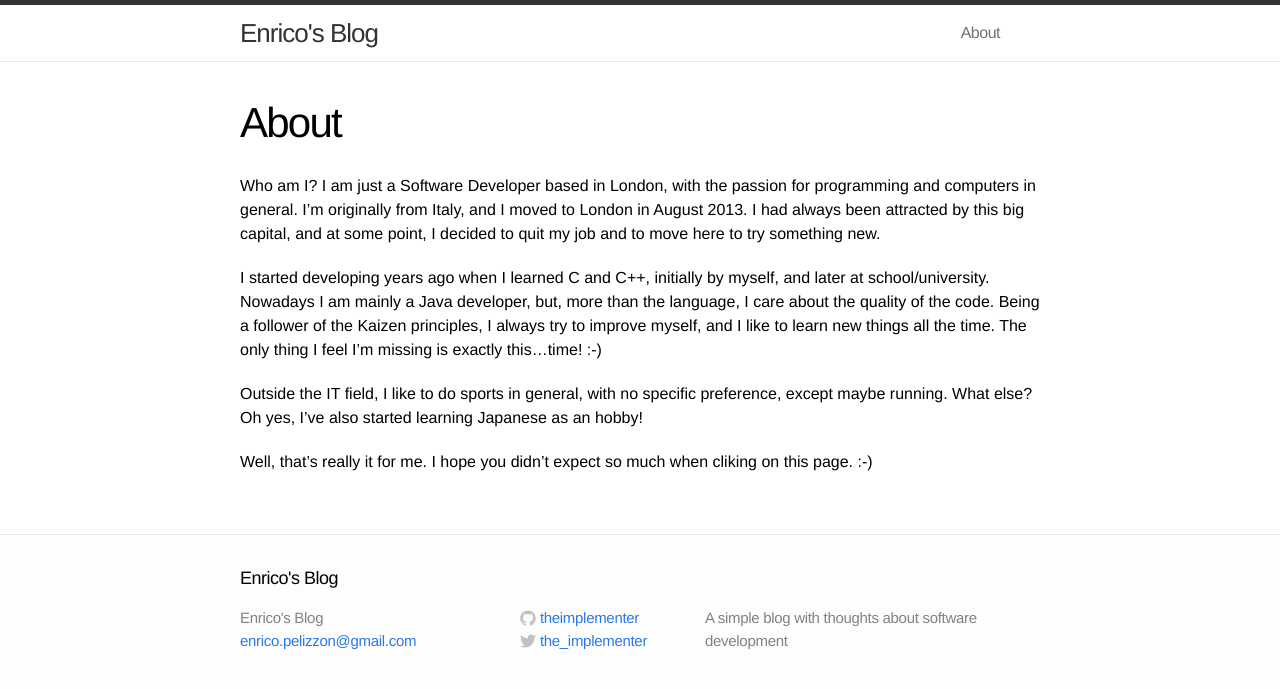
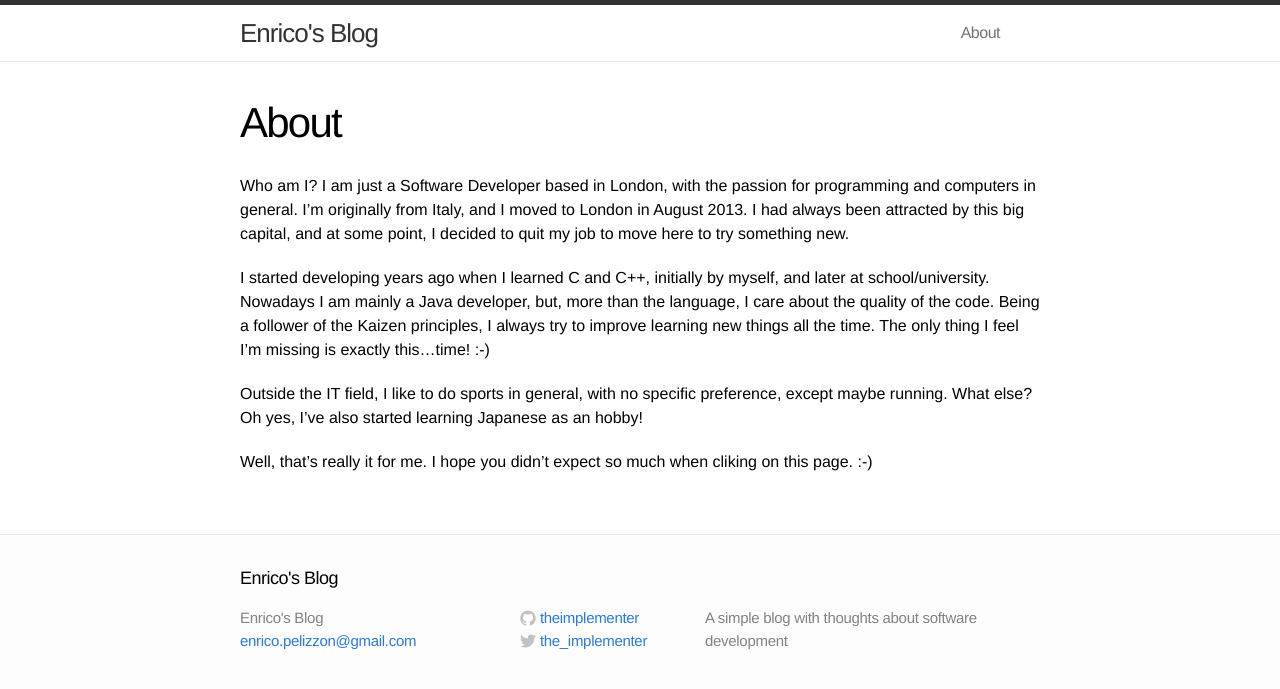
Before and after one commit to TheImplementer/theimplementer.github.io, a Jekyll site: the page built from about.md, in a window 1280 px wide. Shown: the top 689 px of the page. Built offline with Jekyll 4.4.1, drawn with Linux system fonts in a browser that asks for light colours.

Commit message:
Changes in About page

```diff
--- a/about.md
+++ b/about.md
@@ -5,10 +5,10 @@ permalink: /about/
 ---
 
 Who am I?
-I am just a Software Developer based in London, with the passion for programming and computers in general. I'm originally from Italy, and I moved to London in August 2013. I had always been attracted by this big capital, and at some point, I decided to quit my job and to move here to try something new.
+I am just a Software Developer based in London, with the passion for programming and computers in general. I'm originally from Italy, and I moved to London in August 2013. I had always been attracted by this big capital, and at some point, I decided to quit my job to move here to try something new.
 
 I started developing years ago when I learned C and C++, initially by myself, and later at school/university. Nowadays I am mainly a Java developer, but, more than the language, I care about the quality of the code.
-Being a follower of the Kaizen principles, I always try to improve myself, and I like to learn new things all the time. The only thing I feel I'm missing is exactly this...time! :-)
+Being a follower of the Kaizen principles, I always try to improve learning new things all the time. The only thing I feel I'm missing is exactly this...time! :-)
 
 Outside the IT field, I like to do sports in general, with no specific preference, except maybe running.
 What else? Oh yes, I've also started learning Japanese as an hobby!
```
